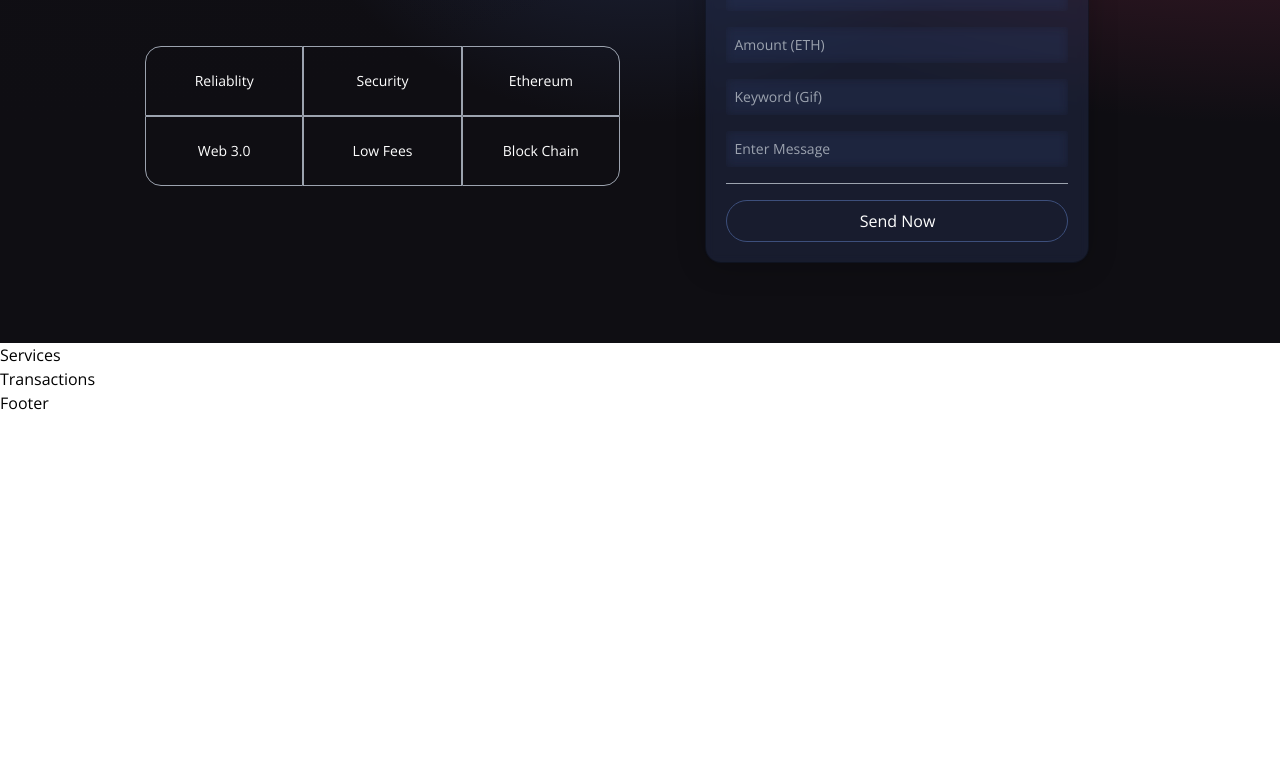
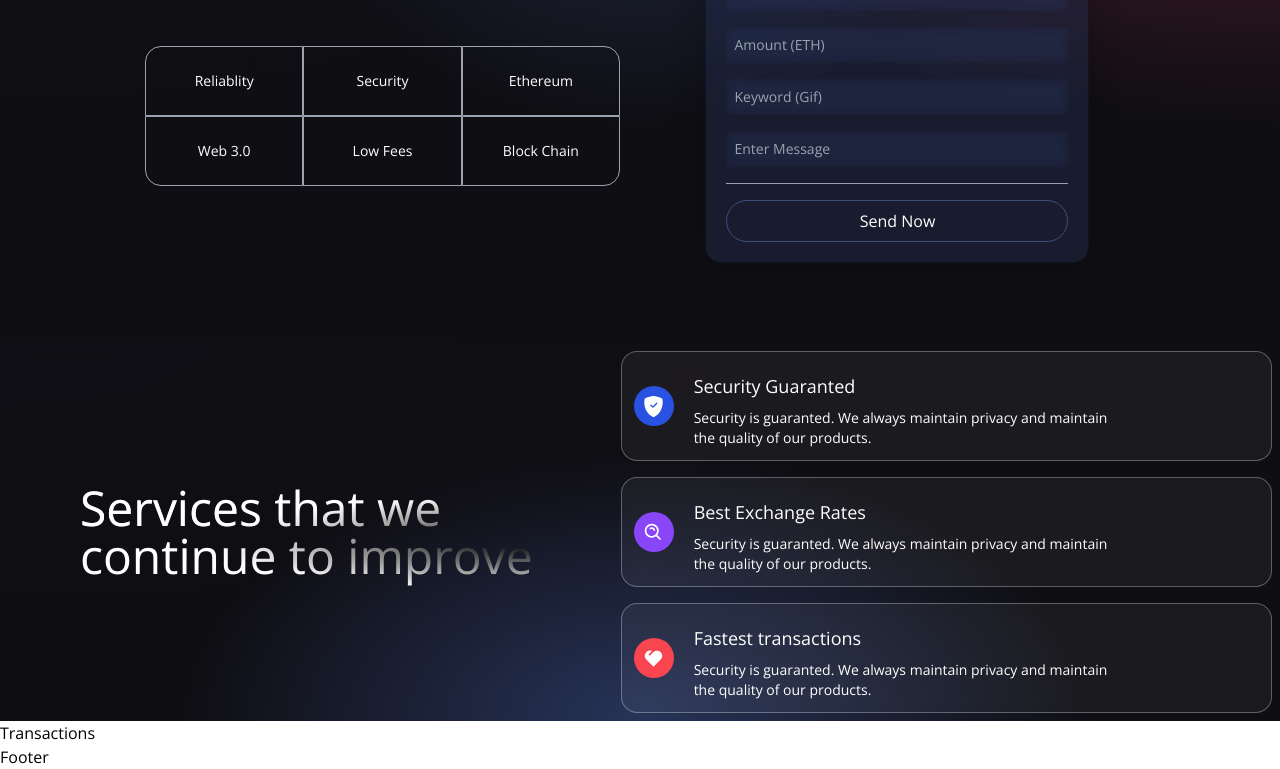
Before and after one commit to thakursachin05/SmartCrypt, a React (Vite) app in the folder client/: page / in a window 1280 px wide. Shown: the part 406-1175 px from the top of the page. Before the commit the page ends 821 px from the top, so only its background shows below. Built offline with nearby package versions, Linux system fonts and the light colour scheme.

Commit message:
Update Services.jsx

```diff
--- a/client/src/components/Services.jsx
+++ b/client/src/components/Services.jsx
@@ -1,8 +1,55 @@
+import { BsShieldFillCheck } from "react-icons/bs";
+import { BiSearchAlt } from "react-icons/bi";
+import { RiHeart2Fill } from "react-icons/ri";
+
+const ServiceCard = ({ color, title, icon, subtitle }) => (
+  <div className="flex flex-col md:flex-row justify-start items-center white-glassmorphism p-3 m-2 cursor-pointer hover:shadow-xl">
+    <div
+      className={`w-10 h-10 rounded-full flex justify-center items-center ${color}`}
+    >
+      {icon}
+    </div>
+    <div className="ml-5 flex flex-col flex-1">
+      <h1 className="mt-2 text-white text-lg">{title}</h1>
+      <p className="mt-2 text-white text-sm md:w-9/12">{subtitle}</p>
+    </div>
+  </div>
+);
+
 const Services = () => {
-    return  (
-        <h1>Services</h1>
-
-    );
-}
+  return (
+    <div className="flex w-full justify-center items-center gradient-bg-services">
+      <div className="flex mf-flex-row flex=col items-center justify-between md:p-20 py-12 px-4">
+        <div className="flex-1 flex flex-col justify-start items-start">
+          <h1 className="text-white text-3xl sm:text-5xl py-2 text-gradient">
+            Services that we
+            <br />
+            continue to improve
+          </h1>
+        </div>
+      </div>
+      <div className="flex-1 flex flex-col justify-start items-center">
+        <ServiceCard
+          color="bg-[#2952e3]"
+          title="Security Guaranted"
+          icon={<BsShieldFillCheck fontSize={21} className="text-white" />}
+          subtitle="Security is guaranted. We always maintain privacy and maintain the quality of our products."
+        />
+        <ServiceCard
+          color="bg-[#8945F8]"
+          title="Best Exchange Rates"
+          icon={<BiSearchAlt fontSize={21} className="text-white" />}
+          subtitle="Security is guaranted. We always maintain privacy and maintain the quality of our products."
+        />
+        <ServiceCard
+          color="bg-[#F84550]"
+          title="Fastest transactions"
+          icon={<RiHeart2Fill fontSize={21} className="text-white" />}
+          subtitle="Security is guaranted. We always maintain privacy and maintain the quality of our products."
+        />
+      </div>
+    </div>
+  );
+};
 
 export default Services;
```
